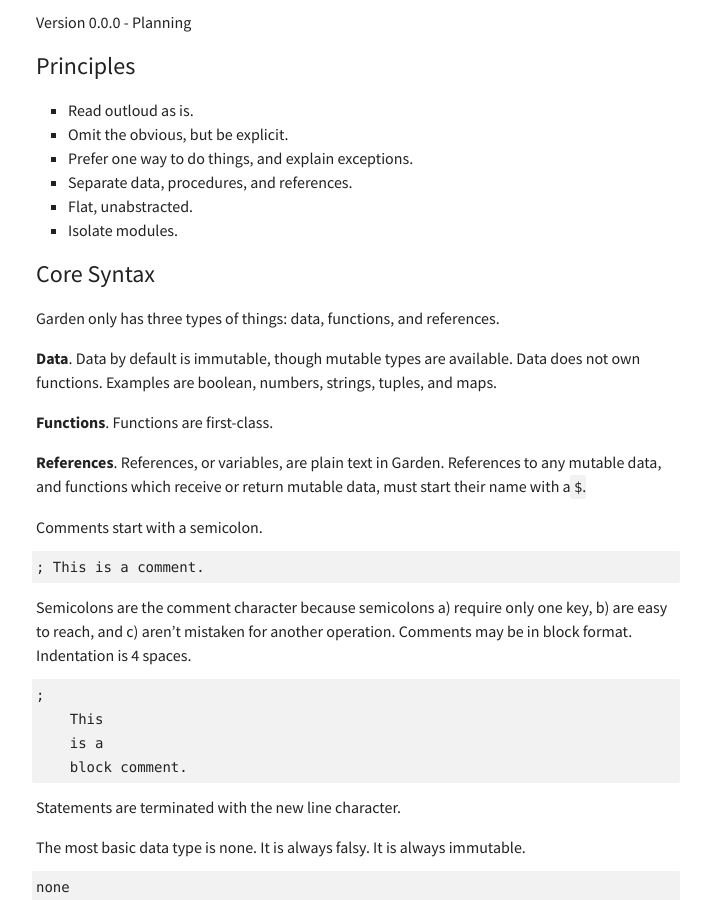
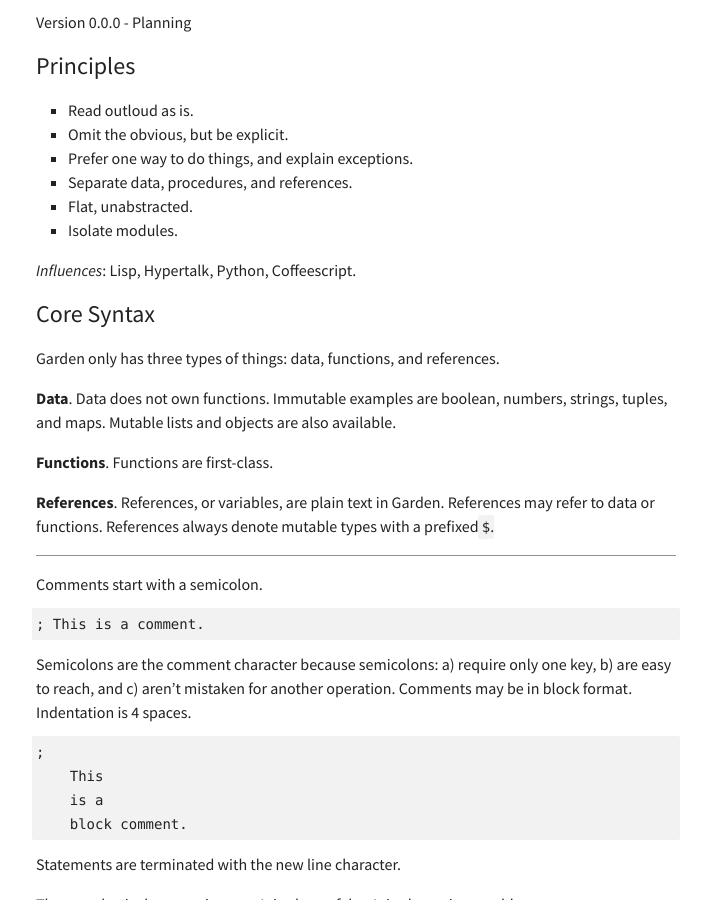
Before and after one commit to heiskr/heiskr.github.io, a Jekyll site: the page built from _posts/2014-06-24-garden.md, in a window 1280 px wide and 900 px high, scrolled down 270 px. Shown: the whole window, without its empty margins (284-995 px from the left). Built offline with Jekyll 4.4.1, drawn with Linux system fonts in a browser that asks for light colours; nearby versions of some CDN libraries; comment, search, counter and statistics services are not loaded; some of the changed text lies outside the part shown.

Commit message:
Update 2014-06-24-garden.md

```diff
--- a/_posts/2014-06-24-garden.md
+++ b/_posts/2014-06-24-garden.md
@@ -17,22 +17,26 @@ Principles
 - Flat, unabstracted.
 - Isolate modules.
 
+*Influences*: Lisp, Hypertalk, Python, Coffeescript.
+
 Core Syntax
 -----------
 
 Garden only has three types of things: data, functions, and references.
 
-**Data**. Data by default is immutable, though mutable types are available. Data does not own functions. Examples are boolean, numbers, strings, tuples, and maps.
+**Data**. Data does not own functions. Immutable examples are boolean, numbers, strings, tuples, and maps. Mutable lists and objects are also available.
 
 **Functions**. Functions are first-class.
 
-**References**. References, or variables, are plain text in Garden. References to any mutable data, and functions which receive or return mutable data, must start their name with a `$`.
+**References**. References, or variables, are plain text in Garden. References may refer to data or functions. References always denote mutable types with a prefixed `$`.
+
+----
 
 Comments start with a semicolon.
 
     ; This is a comment.
 
-Semicolons are the comment character because semicolons
+Semicolons are the comment character because semicolons:
     a) require only one key,
     b) are easy to reach, and
     c) aren't mistaken for another operation.
```
Also changed, not shown: other parts of _posts/2014-06-24-garden.md (+3 -2 lines).
